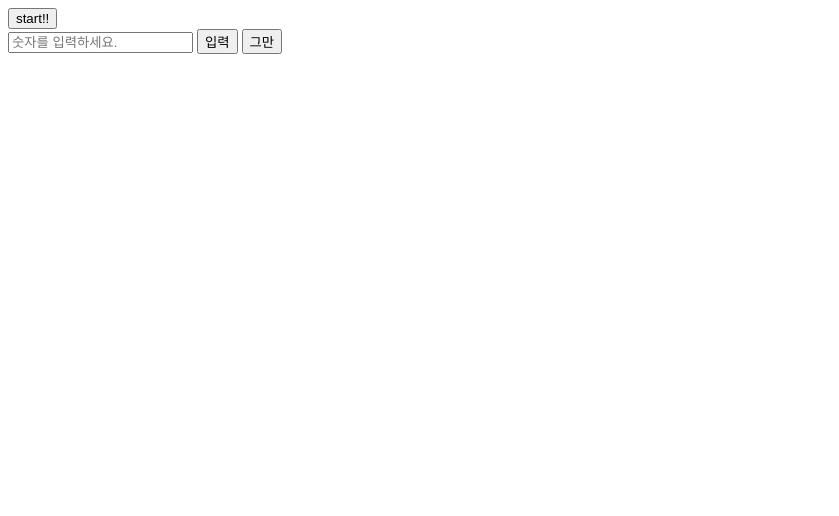
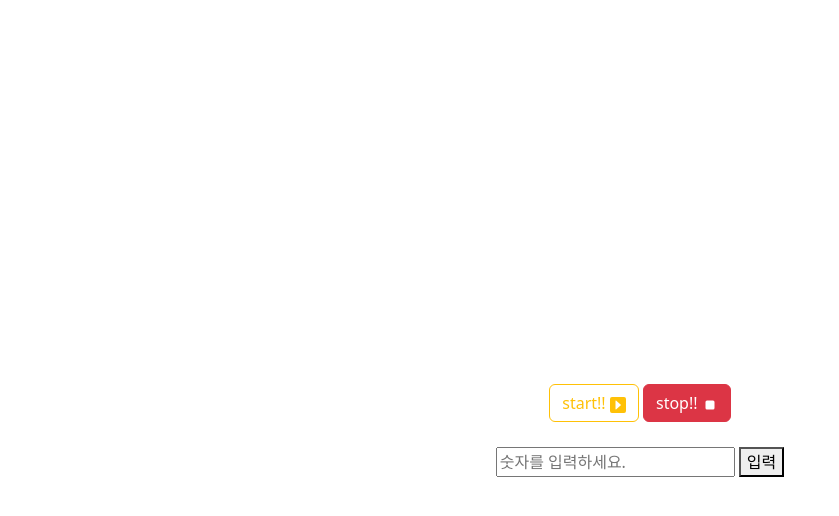
Before and after one commit to sinsujung/number_dart, a website: page index.html in a window 1280 px wide. Shown: the whole page, without its empty margins (0-839 px from the left). Drawn offline with nearby package versions, Linux system fonts and the light colour scheme.

Commit message:
update random-num-page [2025.09.08]

```diff
--- a/index.html
+++ b/index.html
@@ -1,19 +1,34 @@
 <!DOCTYPE html>
 <html lang="en">
   <head>
-    <meta charset="UTF-8">
-    <meta name="viewport" content="width=device-width, initial-scale=1.0">
+    <meta charset="utf-8">
+    <meta name="viewport" content="width=device-width, initial-scale=1">
     <title>숫자 맞추기</title>
+    <link href="https://cdn.jsdelivr.net/npm/bootstrap@5.2.3/dist/css/bootstrap.min.css" rel="stylesheet" integrity="sha384-rbsA2VBKQhggwzxH7pPCaAqO46MgnOM80zW1RWuH61DGLwZJEdK2Kadq2F9CUG65" crossorigin="anonymous">
   </head>
   <body>
-    <div>
-        <button id="start-pick-num" onclick="handleStart()">start!!</button>
+    <div style="text-align: center;">
+        <div style="margin-top: 30%;">
+            <button type="button" class="btn btn-outline-warning" onclick="handleStart()">start!!
+                <svg xmlns="http://www.w3.org/2000/svg" width="16" height="16" fill="currentColor" class="bi bi-caret-right-square-fill" viewBox="0 0 16 16">
+                <path d="M0 2a2 2 0 0 1 2-2h12a2 2 0 0 1 2 2v12a2 2 0 0 1-2 2H2a2 2 0 0 1-2-2zm5.5 10a.5.5 0 0 0 .832.374l4.5-4a.5.5 0 0 0 0-.748l-4.5-4A.5.5 0 0 0 5.5 4z"/>
+                </svg>
+            </button>
+            <button id="stop-pick-num" class="btn btn-danger" onclick="handlebreak()">stop!!
+                <svg xmlns="http://www.w3.org/2000/svg" width="16" height="16" fill="currentColor" class="bi bi-stop-fill" viewBox="0 0 16 16">
+                <path d="M5 3.5h6A1.5 1.5 0 0 1 12.5 5v6a1.5 1.5 0 0 1-1.5 1.5H5A1.5 1.5 0 0 1 3.5 11V5A1.5 1.5 0 0 1 5 3.5"/>
+                </svg>
+            </button>
         </div>
-    <div>
+        <div style="margin-top: 25px;">
             <input type="number" id="random-num" placeholder="숫자를 입력하세요."/>
             <button onclick="handleInputNum(document.getElementById('random-num').value)">입력</button>
-        <button id="stop-pick-num" onclick="handlebreak()">그만</button>
+        </div>
     </div>
     <script src="numberDart.js"></script>
+    <script src="https://cdn.jsdelivr.net/npm/bootstrap@5.2.3/dist/js/bootstrap.bundle.min.js" integrity="sha384-kenU1KFdBIe4zVF0s0G1M5b4hcpxyD9F7jL+jjXkk+Q2h455rYXK/7HAuoJl+0I4" crossorigin="anonymous"></script>
   </body>
 </html>
+
+</body>
+</html>
--- a/numberDart.js
+++ b/numberDart.js
@@ -5,6 +5,8 @@
  */
 let pickNum;
 let repeat = true;
+var input = document.getElementById('random-num');
+
 const RandomNum = (min, max) => {
     pickNum = Math.floor(Math.random()* (max - min + 1) + min);
     console.log(pickNum);
@@ -14,22 +16,30 @@ const RandomNum = (min, max) => {
 const handlebreak = () => {
     repeat = false;
     pickNum = null;
+    input.value = null;
     alert("숫자 맞추기를 끝냅니다.");
 };
 
 const handleStart = () => {
     repeat = true;
+    input.value = null;
     pickNum = RandomNum(1, 10);
 };
+
 const handleInputNum = (inputValue) => {
     const numberValue = Number(inputValue)
-
+    input.value = null;
+    if(repeat != true) {
+        comparison();
+    }
+    else {
         while(repeat) {
             if(numberValue == pickNum) {
                 alert('정답! 숫자를 섞습니다.');
+                input.value = null;
                 RandomNum(1, 10);
             }
-        else if(numberValue != pickNum) {
+            else if((pickNum != null || pickNum != undefined) &&numberValue != pickNum) {
                 alert('땡! 다른 숫자를 입력해주세요.');
             }
             break;
@@ -38,6 +48,7 @@ const handleInputNum = (inputValue) => {
         if(pickNum == null || pickNum == undefined) {
             comparison();
         }
+    }
 };
 
 
@@ -45,4 +56,4 @@ const comparison = () => {
     alert("click -> start!!");
 };
 
-comparison();
+// comparison();
--- /dev/null
+++ b/package.json
@@ -0,0 +1,6 @@
+{
+  "dependencies": {
+    "bootstrap": "^5.3.8",
+    "bootstrap-icons": "^1.13.1"
+  }
+}
```
Also changed, not shown: 1 other file. Lines whose indentation alone changed are shown as unchanged.
